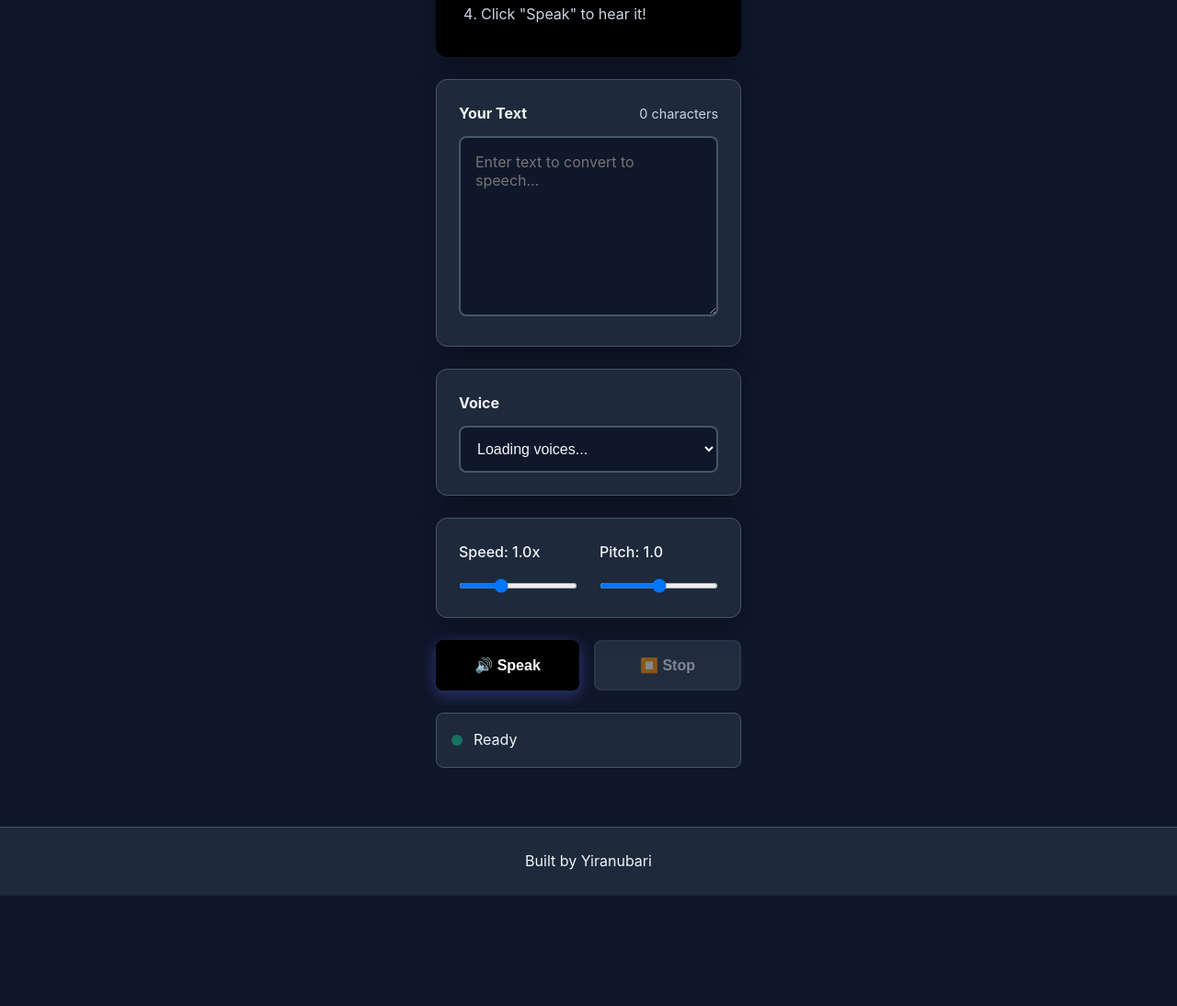
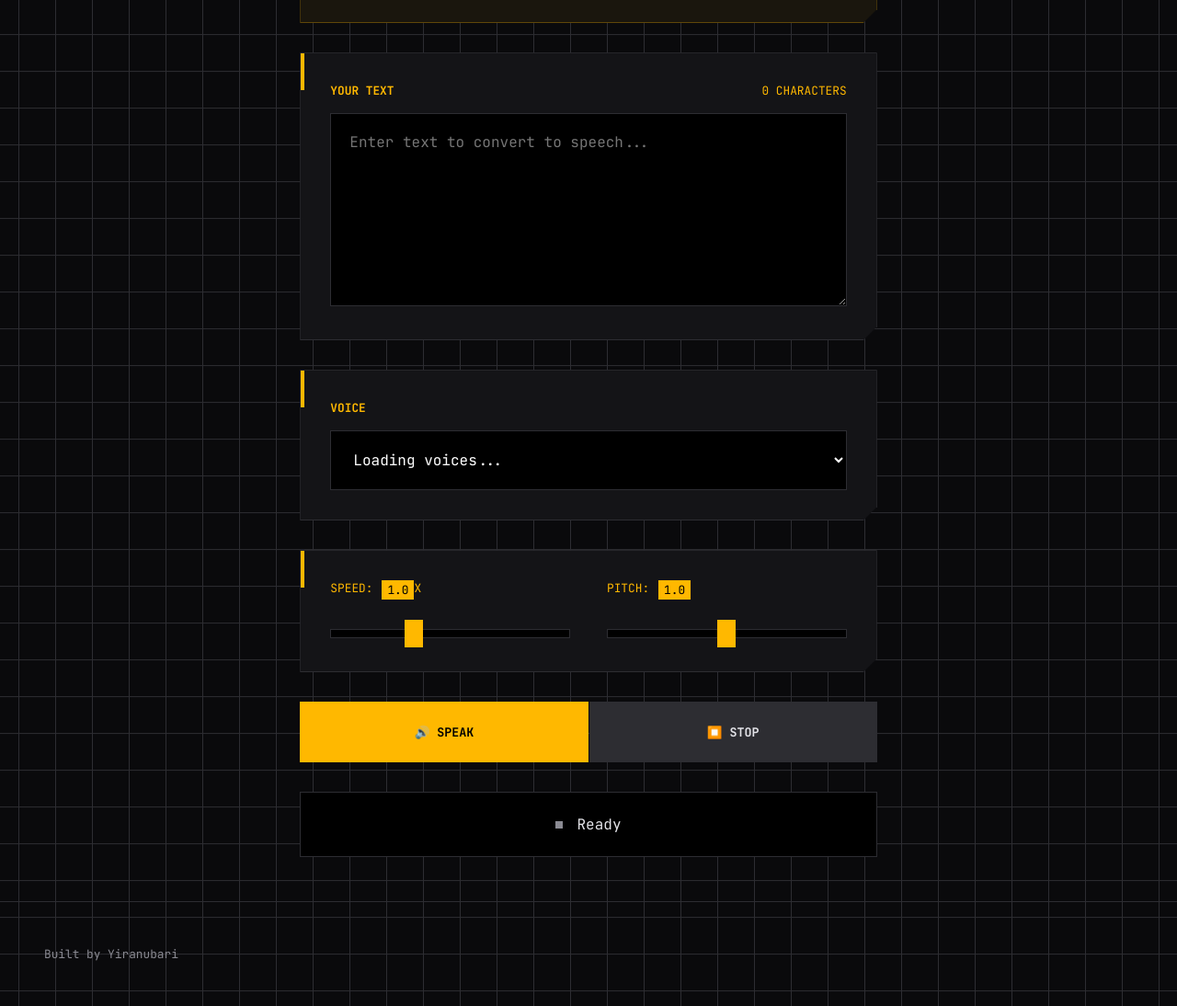
Before and after one commit to Yiranubari/TTS, a plain HTML site: page index.html in a window 1280 px wide. Shown: the part 340-1434 px from the top of the page at 92% size. Before the commit the page ends 1314 px from the top, so only its background shows below. Drawn offline with Linux system fonts and the light colour scheme.

Commit message:
fix: add event listeners for speed and pitch sliders, update status element reference

```diff
--- a/app.js
+++ b/app.js
@@ -38,6 +38,14 @@ function init() {
 
   speakBtn.addEventListener("click", speak);
   stopBtn.addEventListener("click", stop);
+
+  speedSlider.addEventListener("input", () => {
+    document.getElementById("speed-value").textContent = speedSlider.value;
+  });
+
+  pitchSlider.addEventListener("input", () => {
+    document.getElementById("pitch-value").textContent = pitchSlider.value;
+  });
 
   updateCharCount();
   stopBtn.disabled = true;
@@ -100,7 +108,7 @@ function speak() {
 
 function stop() {
   synth.cancel();
-  status.classList.remove("speaking");
+  statusElement.classList.remove("speaking");
   statusText.textContent = "Stopped";
   speakBtn.disabled = false;
   stopBtn.disabled = true;
--- a/style.css
+++ b/style.css
@@ -1,289 +1,279 @@
-/* ========================================
-   Web Speech API Text-to-Speech App Styles
-   ======================================== */
+@import url("https://fonts.googleapis.com/css2?family=JetBrains+Mono:wght@400;700&family=Outfit:wght@400;600;800&display=swap");
 
-/* CSS Variables */
 :root {
-  --primary-color: black;
-  --primary-hover: #4f46e5;
-  --success-color: #10b981;
-  --background: #0f172a;
-  --surface: #1e293b;
-  --surface-light: #334155;
-  --text-primary: #f1f5f9;
-  --text-secondary: #cbd5e1;
-  --border-color: #475569;
-  --shadow: 0 10px 30px rgba(0, 0, 0, 0.3);
-  --radius: 12px;
+  --os-gold: #ffb800;
+  --os-bg: #0a0a0c;
+  --os-panel: #141417;
+  --os-border: #2d2d32;
+  --os-text: #e2e2e7;
+  --os-text-dim: #8a8a92;
+  --os-danger: #ff4444;
+  --glow-shadow: 0 0 20px rgba(255, 184, 0, 0.15);
 }
 
-/* Reset */
+/* Base Reset */
 * {
   margin: 0;
   padding: 0;
   box-sizing: border-box;
 }
 
+.char-counter {
+  padding-left: 400px;
+}
+
 body {
-  font-family: -apple-system, BlinkMacSystemFont, "Segoe UI", Roboto, sans-serif;
-  background: var(--background);
-  color: var(--text-primary);
-  line-height: 1.6;
+  font-family: "Outfit", sans-serif;
+  background-color: var(--os-bg);
+  background-image: linear-gradient(var(--os-border) 1px, transparent 1px),
+    linear-gradient(90deg, var(--os-border) 1px, transparent 1px);
+  background-size: 40px 40px;
+  background-position: center;
+  color: var(--os-text);
   min-height: 100vh;
   display: flex;
   flex-direction: column;
 }
 
-/* Header */
+/* Top Navigation / Header */
 .header {
-  background-color: #0f172a;
-  padding: 2.5rem 1.5rem;
-  text-align: center;
-  box-shadow: var(--shadow);
+  border-bottom: 2px solid var(--os-gold);
+  padding: 1.5rem;
+  background: var(--os-panel);
+  text-transform: uppercase;
+  letter-spacing: 4px;
 }
 
 .header h1 {
-  font-size: 2rem;
-  font-weight: 700;
-  margin-bottom: 0.5rem;
-}
-
-.header p {
-  font-size: 1rem;
-  opacity: 0.9;
+  font-size: 1.25rem;
+  font-weight: 800;
+  color: var(--os-gold);
 }
 
 /* Container */
 .container {
-  max-width: 700px;
-  margin: 2rem auto;
-  padding: 0 1.5rem 2rem;
+  max-width: 900px;
+  margin: 3rem auto;
+  padding: 0 2rem;
   flex: 1;
 }
 
-/* Cards */
+/* Industrial Cards */
 .card {
-  background: var(--surface);
-  border: 1px solid var(--border-color);
-  border-radius: var(--radius);
-  padding: 1.5rem;
-  margin-bottom: 1.5rem;
-  box-shadow: var(--shadow);
+  background: var(--os-panel);
+  border: 1px solid var(--os-border);
+  padding: 2rem;
+  margin-bottom: 2rem;
+  position: relative;
+  clip-path: polygon(
+    0 0,
+    100% 0,
+    100% calc(100% - 15px),
+    calc(100% - 15px) 100%,
+    0 100%
+  );
+}
+
+.card::before {
+  content: "";
+  position: absolute;
+  top: 0;
+  left: 0;
+  width: 4px;
+  height: 40px;
+  background: var(--os-gold);
 }
 
 .instructions {
-  background-color: black;
-  border-color: var(--primary-color);
+  background: #1a160d;
+  border: 1px solid rgba(255, 184, 0, 0.3);
 }
 
 .instructions h3 {
-  color: #60a5fa;
+  color: var(--os-gold);
+  font-family: "JetBrains Mono", monospace;
   margin-bottom: 1rem;
 }
 
 .instructions ol {
-  margin-left: 1.5rem;
-  color: var(--text-secondary);
+  list-style: none;
+  counter-reset: step;
 }
 
 .instructions li {
-  margin-bottom: 0.5rem;
+  counter-increment: step;
+  margin-bottom: 0.8rem;
+  color: var(--os-text-dim);
+}
+
+.instructions li::before {
+  content: "0" counter(step) ".";
+  color: var(--os-gold);
+  font-family: "JetBrains Mono", monospace;
+  margin-right: 10px;
+  font-weight: bold;
 }
 
 /* Form Elements */
 label {
+  font-family: "JetBrains Mono", monospace;
+  font-size: 0.8rem;
+  text-transform: uppercase;
+  color: var(--os-gold);
+  margin-bottom: 1rem;
   display: flex;
-  justify-content: space-between;
-  align-items: center;
-  margin-bottom: 0.75rem;
-  font-size: 1rem;
 }
 
-.char-counter {
-  font-size: 0.9rem;
-  color: var(--text-secondary);
-  font-weight: normal;
+textarea,
+select {
+  width: 100%;
+  background: #000;
+  border: 1px solid var(--os-border);
+  border-radius: 0;
+  padding: 1.25rem;
+  color: #fff;
+  font-family: "JetBrains Mono", monospace;
+  font-size: 1rem;
+  outline: none;
 }
 
-textarea {
-  width: 100%;
-  background: var(--background);
-  border: 2px solid var(--border-color);
-  border-radius: 8px;
-  padding: 1rem;
-  color: var(--text-primary);
-  font-size: 1rem;
-  font-family: inherit;
-  resize: vertical;
-}
-
-textarea:focus {
-  outline: none;
-  border-color: var(--primary-color);
-}
-
-select {
-  width: 100%;
-  background: var(--background);
-  border: 2px solid var(--border-color);
-  border-radius: 8px;
-  padding: 0.875rem;
-  color: var(--text-primary);
-  font-size: 1rem;
-  cursor: pointer;
-}
-
+textarea:focus,
 select:focus {
-  outline: none;
-  border-color: var(--primary-color);
+  border-color: var(--os-gold);
 }
 
 /* Controls Grid */
 .controls-grid {
   display: grid;
   grid-template-columns: 1fr 1fr;
-  gap: 1.5rem;
+  gap: 2.5rem;
 }
 
-.control-group label {
-  display: block;
-  margin-bottom: 0.5rem;
-  font-weight: 500;
+.control-group span {
+  font-family: "JetBrains Mono", monospace;
+  background: var(--os-gold);
+  color: black;
+  padding: 2px 6px;
+  margin-left: 10px;
 }
 
+/* Tactical Range Sliders */
 input[type="range"] {
+  -webkit-appearance: none;
   width: 100%;
-  height: 6px;
-  background: var(--surface-light);
-  border-radius: 3px;
-  outline: none;
+  height: 10px;
+  background: #000;
+  border: 1px solid var(--os-border);
+  margin-top: 1rem;
 }
 
 input[type="range"]::-webkit-slider-thumb {
-  appearance: none;
-  width: 18px;
-  height: 18px;
-  background: var(--primary-color);
-  border-radius: 50%;
+  -webkit-appearance: none;
+  width: 20px;
+  height: 30px;
+  background: var(--os-gold);
   cursor: pointer;
-}
-
-input[type="range"]::-moz-range-thumb {
-  width: 18px;
-  height: 18px;
-  background: var(--primary-color);
-  border-radius: 50%;
-  cursor: pointer;
-  border: none;
+  border-radius: 0;
 }
 
 /* Buttons */
 .button-group {
   display: flex;
-  gap: 1rem;
-  margin-bottom: 1.5rem;
+  gap: 1px; /* Sharp joint */
+  margin-bottom: 2rem;
 }
 
 .btn-primary,
 .btn-secondary {
   flex: 1;
-  padding: 1rem;
+  padding: 1.5rem;
+  font-family: "JetBrains Mono", monospace;
+  font-weight: 800;
+  text-transform: uppercase;
+  cursor: pointer;
   border: none;
-  border-radius: 8px;
-  font-size: 1rem;
-  font-weight: 600;
-  cursor: pointer;
-  transition: all 0.3s ease;
+  transition: 0.2s ease;
 }
 
 .btn-primary {
-  background: var(--primary-color);
-  color: white;
-  box-shadow: 0 4px 15px rgba(99, 102, 241, 0.4);
+  background: var(--os-gold);
+  color: #000;
 }
 
 .btn-primary:hover {
-  /* background: whitesmoke; */
-  transform: translateY(-2px);
+  background: #fff;
+  box-shadow: var(--glow-shadow);
 }
 
 .btn-secondary {
-  background: var(--surface-light);
-  color: var(--text-primary);
-  border: 2px solid var(--border-color);
+  background: var(--os-border);
+  color: var(--os-text);
 }
 
 .btn-secondary:hover {
-  background: var(--border-color);
+  background: var(--os-danger);
+  color: white;
 }
 
-.btn-primary:disabled,
-.btn-secondary:disabled {
-  opacity: 0.5;
-  cursor: not-allowed;
-  transform: none;
-}
-
-/* Status */
+/* Status Panel */
 .status {
+  background: #000;
+  padding: 1.5rem;
+  border: 1px solid var(--os-border);
   display: flex;
   align-items: center;
-  gap: 0.75rem;
-  padding: 1rem;
-  background: var(--surface);
-  border-radius: 8px;
-  border: 1px solid var(--border-color);
+  justify-content: center;
+  font-family: "JetBrains Mono", monospace;
 }
 
 .status-dot {
-  width: 12px;
-  height: 12px;
-  border-radius: 50%;
-  background: var(--success-color);
-  animation: pulse 2s ease-in-out infinite;
+  width: 8px;
+  height: 8px;
+  background: var(--os-text-dim);
+  margin-right: 15px;
+}
+
+.status.speaking {
+  border-color: var(--os-gold);
+  color: var(--os-gold);
 }
 
 .status.speaking .status-dot {
-  background: var(--primary-color);
+  background: var(--os-gold);
+  box-shadow: 0 0 10px var(--os-gold);
+  animation: flash 0.5s infinite;
 }
 
-@keyframes pulse {
-  0%,
-  100% {
-    opacity: 1;
-  }
+@keyframes flash {
   50% {
-    opacity: 0.5;
+    opacity: 0;
   }
 }
 
 /* Footer */
 .footer {
-  background: var(--surface);
-  border-top: 1px solid var(--border-color);
-  padding: 1.5rem;
-  text-align: center;
-  margin-top: auto;
+  padding: 3rem;
+  text-align: left;
+  font-family: "JetBrains Mono", monospace;
+  border-top: 1px solid var(--os-border);
+  font-size: 0.8rem;
 }
 
+.footer p {
+  color: var(--os-text-dim);
+}
 .footer a {
-  color: var(--primary-color);
+  color: var(--os-gold);
   text-decoration: none;
-  font-weight: 600;
-}
-
-.footer a:hover {
-  text-decoration: underline;
 }
 
 /* Responsive */
 @media (max-width: 768px) {
   .controls-grid {
     grid-template-columns: 1fr;
+  }
+  .button-group {
+    flex-direction: column;
     gap: 1rem;
   }
-
-  .button-group {
-    flex-direction: column;
-  }
 }
```
